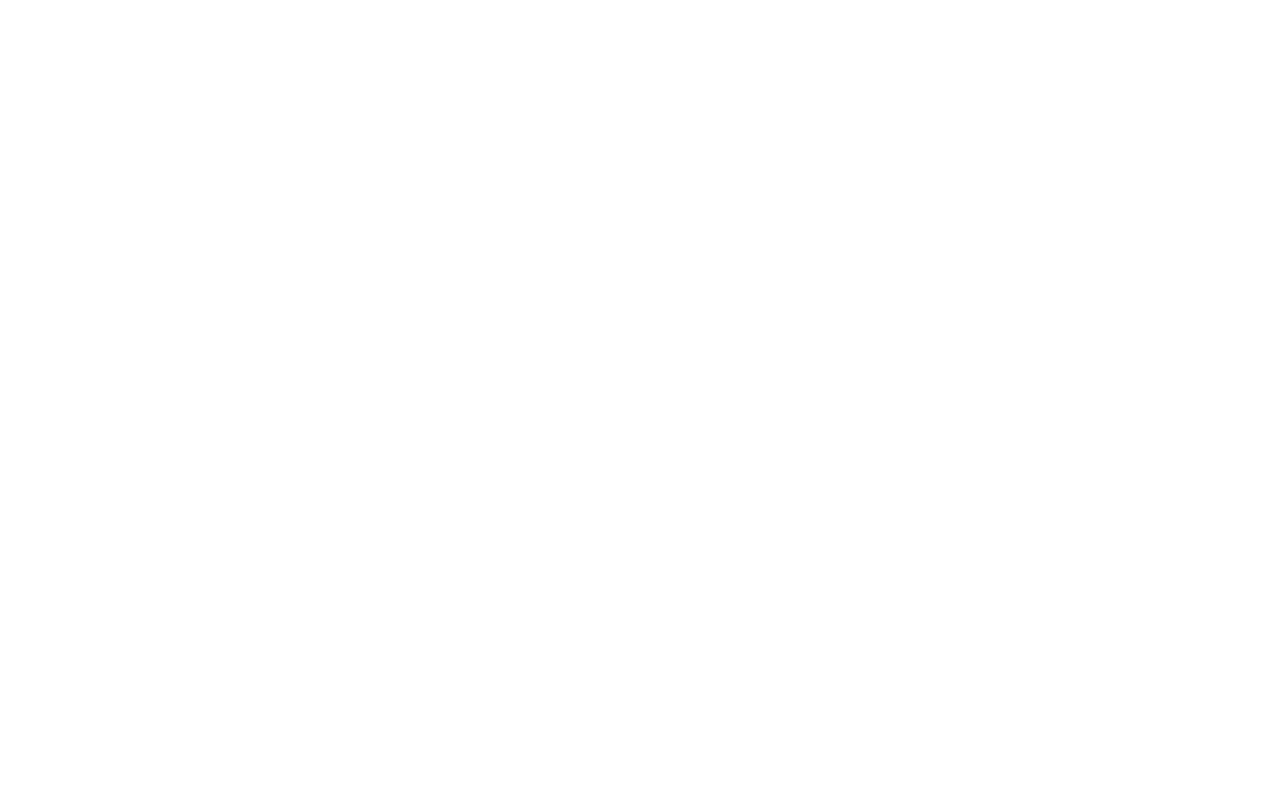
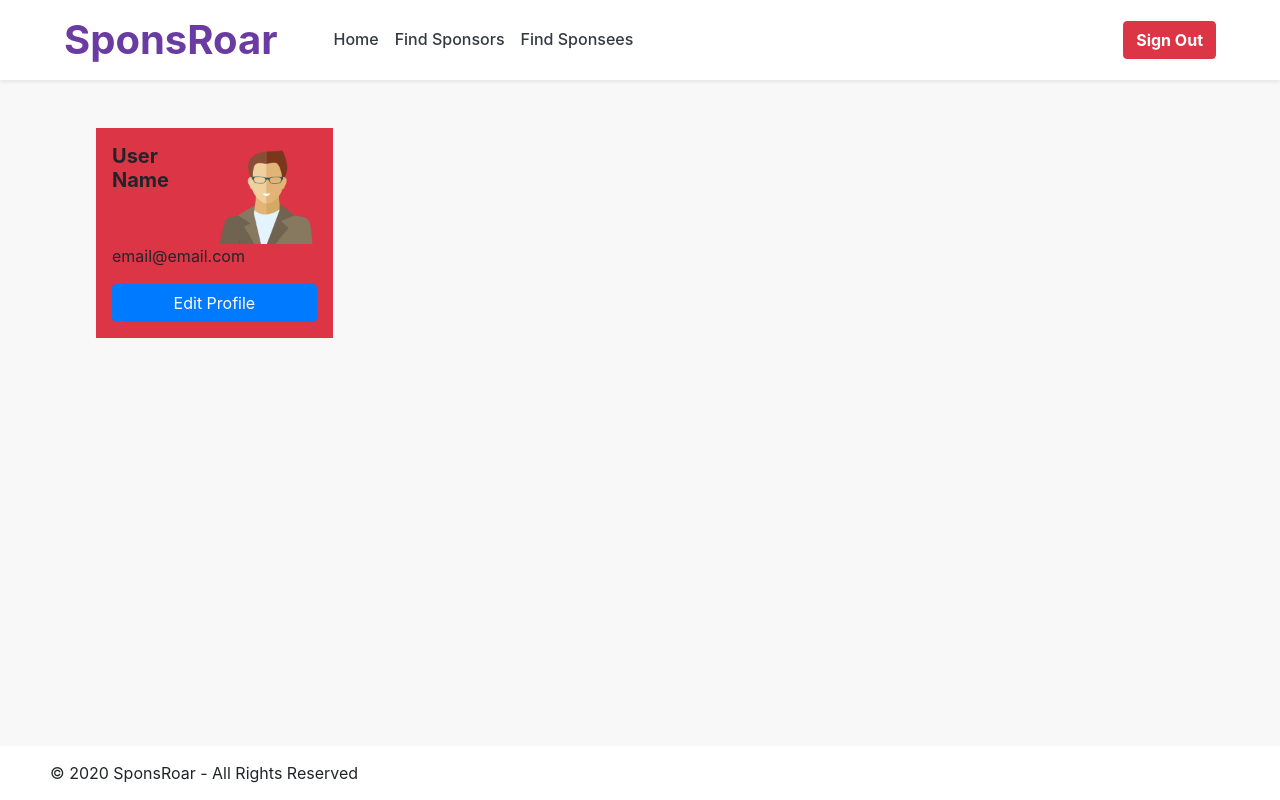
Before and after one commit to UJjwal284/SponsRoar, a React (Create React App) app: page /sponsorDashboard in a window 1280 px wide. Built offline with nearby package versions, Linux system fonts and the light colour scheme.

Commit message:
added sponsorDashboard

```diff
--- a/src/App.js
+++ b/src/App.js
@@ -9,6 +9,7 @@
 import sponseeLogin from "./Pages/sponseeLogin";
 import sponsorDetails from "./Pages/sponsorDetails";
 import sponseeDetails from "./Pages/sponseeDetails";
+import sponsorDashboard from "./Pages/sponsorDashboard";
 import Home from "./Pages/home";
 
 function App() {
@@ -18,7 +19,7 @@
                 <Link to="/"/>
             </section>
             <Switch>
-                <Route exact path="/" component={sponsorSignUp}/>
+                <Route exact path="/" component={Home}/>
                 <Route path="/sponsorSignUp" component={sponsorSignUp}/>
                 <Route path="/findSponsors" component={findSponsors}/>
                 <Route path="/findSponsees" component={findSponsees}/>
@@ -27,6 +28,7 @@
                 <Route path="/sponseeSignUp" component={sponseeSignUp}/>
                 <Route path="/sponsorDetails" component={sponsorDetails}/>
                 <Route path="/sponseeDetails" component={sponseeDetails}/>
+                <Route path="/sponsorDashboard" component={sponsorDashboard}/>
             </Switch>
         </Router>
     );
--- /dev/null
+++ b/src/Components/Header3.js
@@ -0,0 +1,47 @@
+import React from "react";
+import {useHistory} from "react-router-dom";
+import Firebase from "./Firebase";
+
+function Header3() {
+    const history = useHistory();
+    const goToHome = () => {
+        history.push("/");
+    }
+
+    const goToFindSponsees = () => {
+        history.push("/findSponsees");
+    }
+
+    const goToFindSponsors = () => {
+        history.push("/findSponsors");
+    }
+
+    const logOut = () => {
+        Firebase.auth().signOut();
+    }
+    return (
+        <div className="navbar navbar-expand-lg navbar-light bg-white shadow-sm" id="header">
+            <a className="h1 text-decoration-none m-2 ml-5 font-weight-bold text-purple cursor-pointer"
+               onClick={goToHome}>
+                SponsRoar
+            </a>
+            <div className="navbar-nav ml-5">
+                <a className="mr-3 mt-auto mb-auto h6 text-decoration-none text-dark cursor-pointer"
+                   onClick={goToHome}>Home</a>
+
+                <div className="mr-3 mt-auto mb-auto h6 text-decoration-none text-dark cursor-pointer"
+                     onClick={goToFindSponsors}>Find Sponsors
+                </div>
+                <div className="mr-3 mt-auto mb-auto h6 text-decoration-none text-dark cursor-pointer"
+                     onClick={goToFindSponsees}>Find Sponsees
+                </div>
+            </div>
+            <div className="navbar-nav ml-auto mr-5">
+                <button className="btn btn-danger font-weight-bold" onClick={logOut}>Sign Out
+                </button>
+            </div>
+        </div>
+    );
+}
+
+export default Header3;
--- /dev/null
+++ b/src/Pages/sponsorDashboard.css
@@ -0,0 +1,3 @@
+.d1 {
+    width: 20%;
+}
--- /dev/null
+++ b/src/Pages/sponsorDashboard.js
@@ -0,0 +1,36 @@
+import React from "react";
+import Footer from "../Components/Footer";
+import 'firebase/auth';
+import {useHistory} from "react-router-dom";
+import './sponsorDashboard.css';
+import Header3 from "../Components/Header3";
+
+
+function sponsorDashboard() {
+
+    // eslint-disable-next-line react-hooks/rules-of-hooks
+    const history = useHistory();
+    const goToSponsorLogin = () => {
+        history.push("/sponsorLogin");
+    }
+
+    return (
+        <div className="main vh-100">
+            <Header3/>
+            <div className={"d-flex m-5"}>
+                <div className={"d1 ml-5"}>
+                    <div className="bg-danger p-3">
+                        <img src={"profileImage.png"} height={100} className={"float-right"}/>
+                        <h5 className={"font-weight-bold"}>User Name</h5>
+                        <p>email@email.com</p>
+                        <button className={"btn btn-primary w-100"}>Edit Profile</button>
+                    </div>
+                </div>
+                <div></div>
+            </div>
+            <Footer/>
+        </div>
+    );
+}
+
+export default sponsorDashboard;
--- a/src/Pages/sponsorSignUp.js
+++ b/src/Pages/sponsorSignUp.js
@@ -15,6 +15,16 @@
     // eslint-disable-next-line react-hooks/rules-of-hooks
     const [password, setPassword] = useState("");
 
+    // eslint-disable-next-line react-hooks/rules-of-hooks
+    const history = useHistory();
+    const goToSponsorLogin = () => {
+        history.push("/sponsorLogin");
+    }
+
+    const goToSponsorDashboard = () => {
+        history.push("/sponsorDashboard");
+    }
+
     let handleSignUp = () => {
         // eslint-disable-next-line no-restricted-globals
         event.preventDefault();
@@ -26,14 +36,9 @@
                 Name: name,
                 Email: email
             }),
+            goToSponsorDashboard()
         );
 
-    }
-
-    // eslint-disable-next-line react-hooks/rules-of-hooks
-    const history = useHistory();
-    const goToSponsorLogin = () => {
-        history.push("/sponsorLogin");
     }
 
     return (
```
Also changed, not shown: 2 other files (tests, documents, lock files or other folders).
